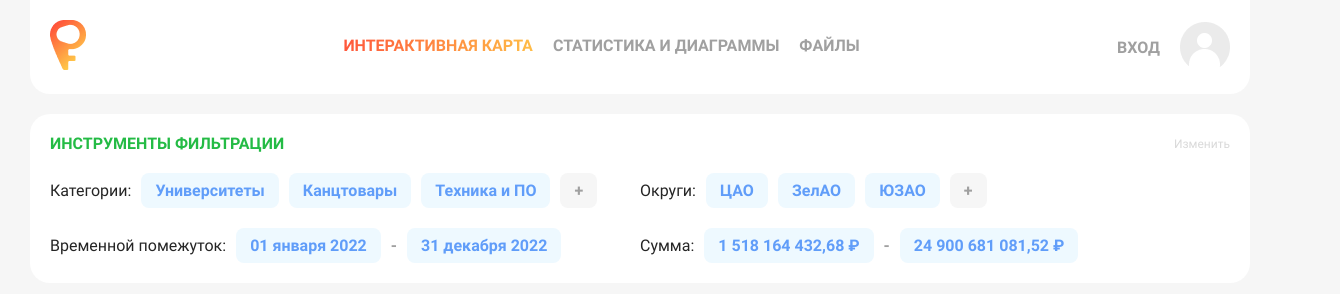
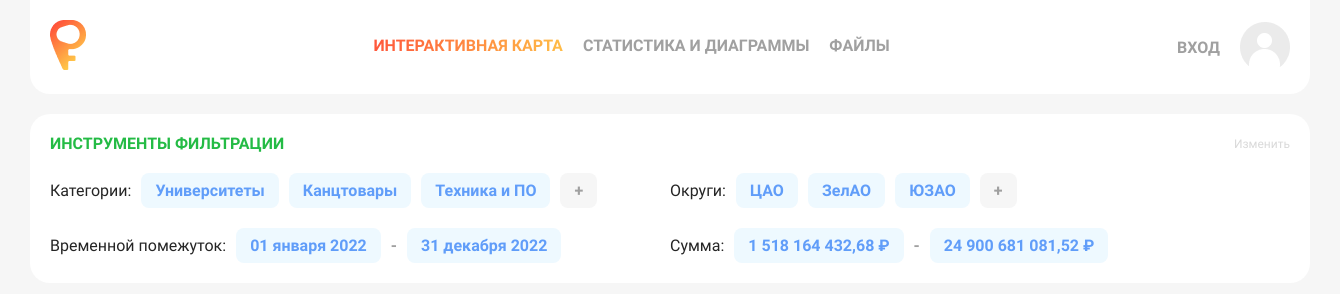
Before and after one commit to F1exxxpie/karta_zakupok_git, a plain HTML site: page index.html in a window 1280 px wide. Shown: the whole page, 1340 px wide, since content can reach past the window. Drawn offline with Linux system fonts and the light colour scheme.

Commit message:
Поправил верстку

```diff
--- a/map_style.css
+++ b/map_style.css
@@ -1,23 +1,28 @@
 
 
 body{
+    width: 100%;
     max-width: 1440px;
     padding: 0 30px 30px;
     background-color: #F6F6F6;
-    margin: 0;
     gap: 20px;
     display: flex;
     flex-direction: column;
     margin: auto;
+    align-items: center;
 }
 
 .header{
+    width: 100%;
+    box-sizing: border-box;
     display: flex;
     justify-content: space-between;
     background: #FFFFFF;
     padding: 20px;
     border-radius: 0 0 20px 20px;
 }
+
+
 
 .header_menu{
     display: flex;
@@ -58,7 +63,9 @@ body{
     font-style: normal;
     color: #A0A0A0;
 }
-
+.main{
+    width: 100%;
+}
 .main_filters{
     display: flex;
     flex-direction: column;
```
